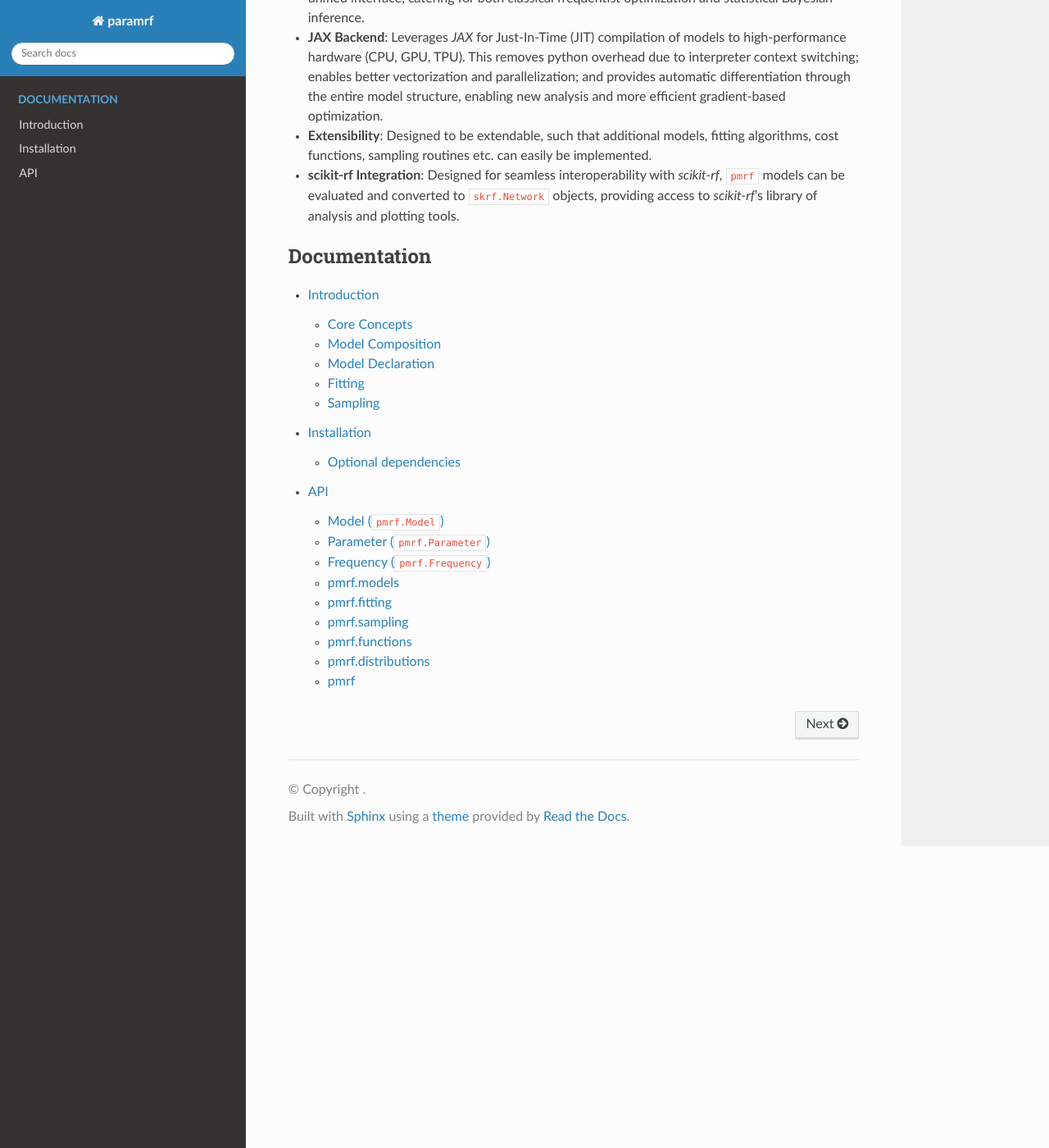
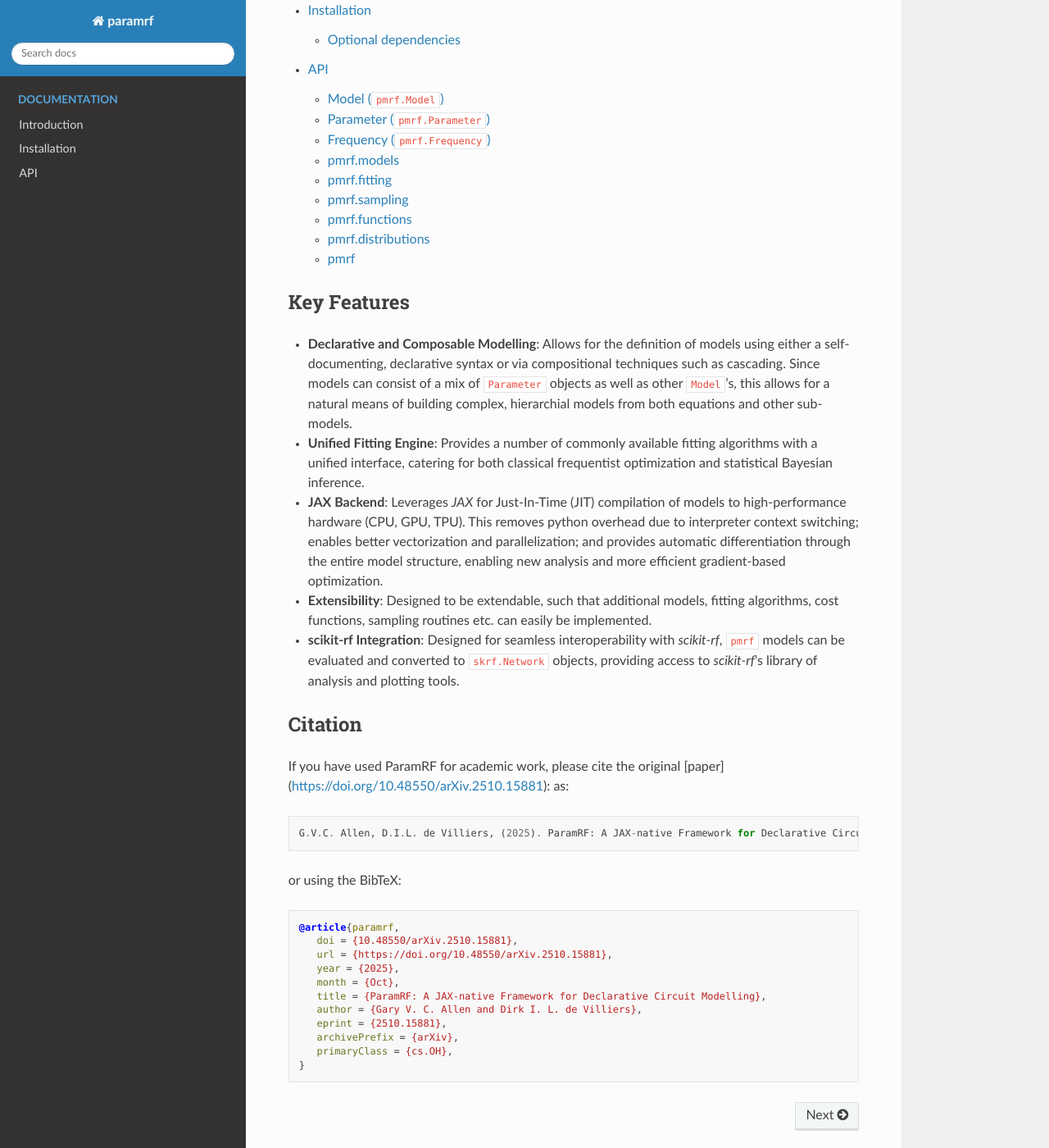
Before and after one commit to gvcallen/paramrf, a Sphinx documentation site: the page built from docs/source/index.rst, in a window 1280 px wide and 1400 px high, scrolled down 690 px. Shown: the whole window at 82% size. Built offline with Sphinx 7.4.7 and the Read the Docs theme 3.1.0, drawn with Linux system fonts in a browser that asks for light colours; some of the changed text lies outside the part shown.

```diff
--- a/docs/source/index.rst
+++ b/docs/source/index.rst
@@ -22,11 +32,26 @@ Key Features
 * **scikit-rf Integration**: Designed for seamless interoperability with *scikit-rf*, ``pmrf`` models can be evaluated and converted to ``skrf.Network`` objects, providing access to *scikit-rf*'s library of analysis and plotting tools.
 
 
-.. toctree::
-   :maxdepth: 2
-   :caption: Documentation
+Citation
+---------------------
 
-   introduction/index
-   installation
-   api/index
-   license
+If you have used ParamRF for academic work, please cite the original [paper](https://doi.org/10.48550/arXiv.2510.15881):
+as: ::
+
+   G.V.C. Allen, D.I.L. de Villiers, (2025). ParamRF: A JAX-native Framework for Declarative Circuit Modelling. arXiv, https://doi.org/10.48550/arXiv.2510.15881.
+
+or using the BibTeX:
+
+.. code:: bibtex
+
+   @article{paramrf,
+      doi = {10.48550/arXiv.2510.15881},
+      url = {https://doi.org/10.48550/arXiv.2510.15881},
+      year = {2025},
+      month = {Oct},
+      title = {ParamRF: A JAX-native Framework for Declarative Circuit Modelling},
+      author = {Gary V. C. Allen and Dirk I. L. de Villiers},
+      eprint = {2510.15881},
+      archivePrefix = {arXiv},
+      primaryClass = {cs.OH},
+   }
```
Also changed, not shown: other parts of docs/source/index.rst (+10 -0 lines), README.md (+1 -1 lines).
